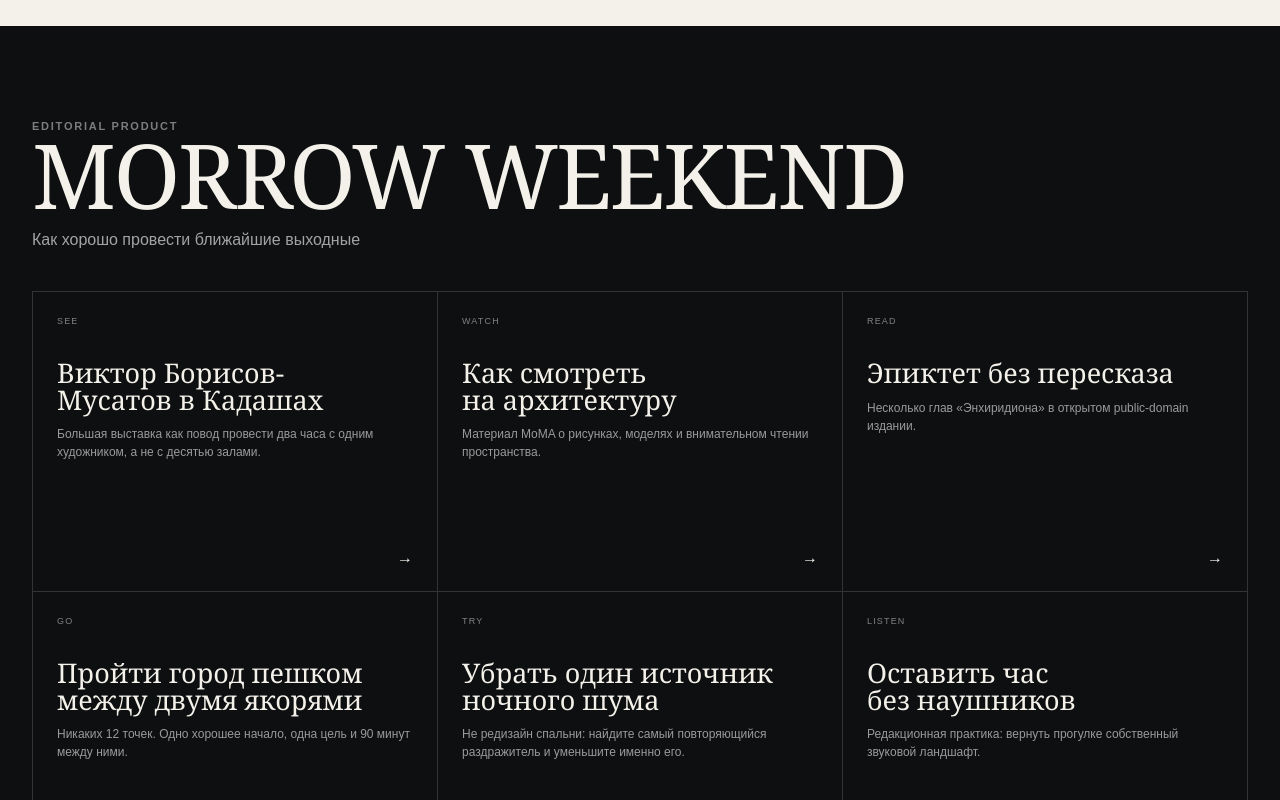
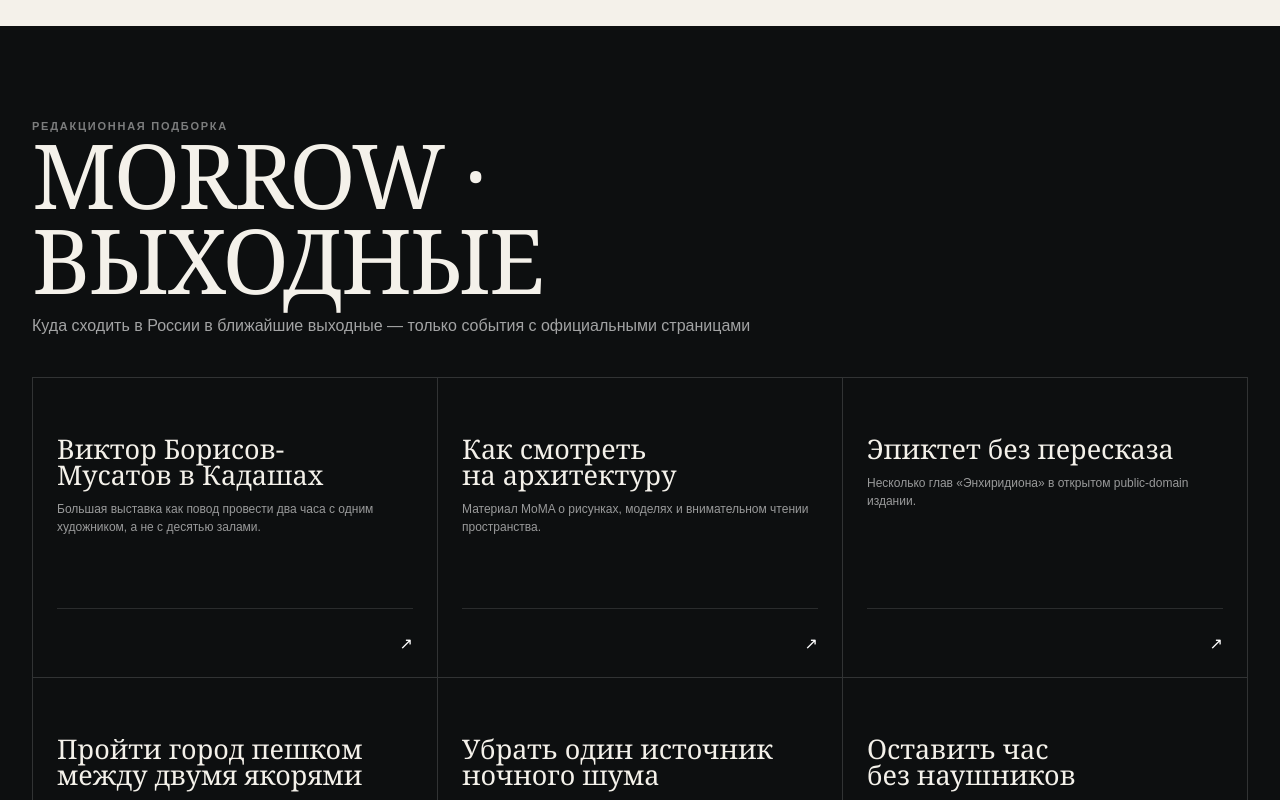
Before and after one commit to mburzhinsky-hub/morrow, a Next.js app: page / in a window 1280 px wide. Shown: the part 4480-5280 px from the top of the page. Built offline with nearby package versions, Linux system fonts and the light colour scheme.

Commit message:
Apply Russian content and layout update

```diff
--- a/components/Weekend.tsx
+++ b/components/Weekend.tsx
@@ -1,4 +1,3 @@
-import Link from 'next/link';
 import { weekend } from '@/data/content';
 
 export default function Weekend() {
@@ -6,16 +5,19 @@ export default function Weekend() {
     <section className="weekend section dark-section">
       <div className="shell">
         <div className="section-heading weekend-heading">
-          <span className="section-kicker">EDITORIAL PRODUCT</span>
-          <h2>MORROW WEEKEND</h2>
-          <p>Как хорошо провести ближайшие выходные</p>
+          <span className="section-kicker">РЕДАКЦИОННАЯ ПОДБОРКА</span>
+          <h2>MORROW · ВЫХОДНЫЕ</h2>
+          <p>Куда сходить в России в ближайшие выходные — только события с официальными страницами</p>
         </div>
         <div className="weekend-grid">
-          {weekend.map((item) => {
-            const external = item.href.startsWith('http');
-            const body = <><span>{item.type}</span><h3>{item.title}</h3><p>{item.text}</p><b>→</b></>;
-            return external ? <a href={item.href} target="_blank" rel="noreferrer" key={item.type} className="weekend-card">{body}</a> : <Link href={item.href} key={item.type} className="weekend-card">{body}</Link>;
-          })}
+          {weekend.map((item) => (
+            <a href={item.href} target="_blank" rel="noreferrer" key={`${item.city}-${item.title}`} className="weekend-card">
+              <div className="weekend-meta"><span>{item.city}</span><span>{item.date}</span></div>
+              <h3>{item.title}</h3>
+              <p>{item.text}</p>
+              <div className="weekend-source"><span>{item.place}</span><b>↗</b></div>
+            </a>
+          ))}
         </div>
       </div>
     </section>
```
